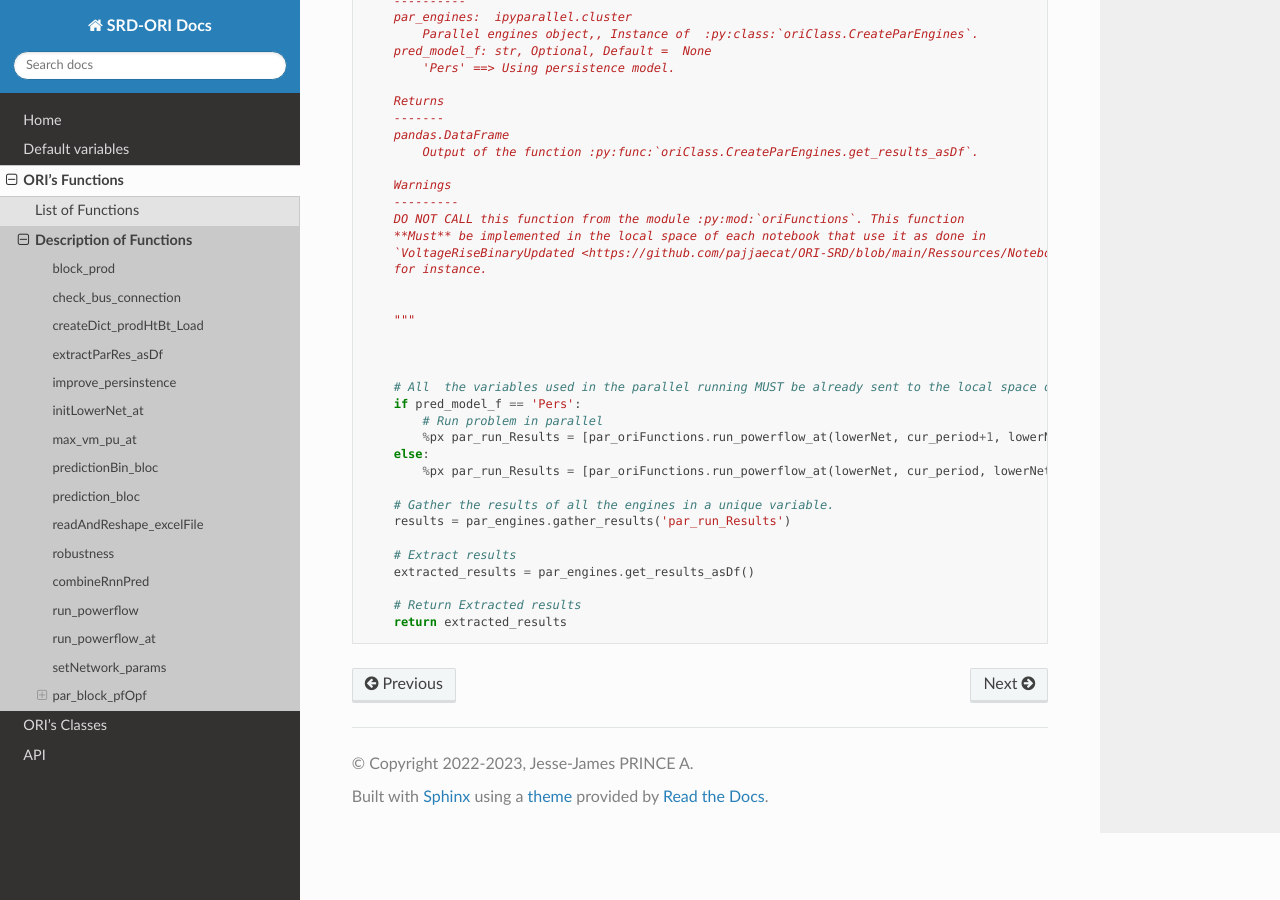
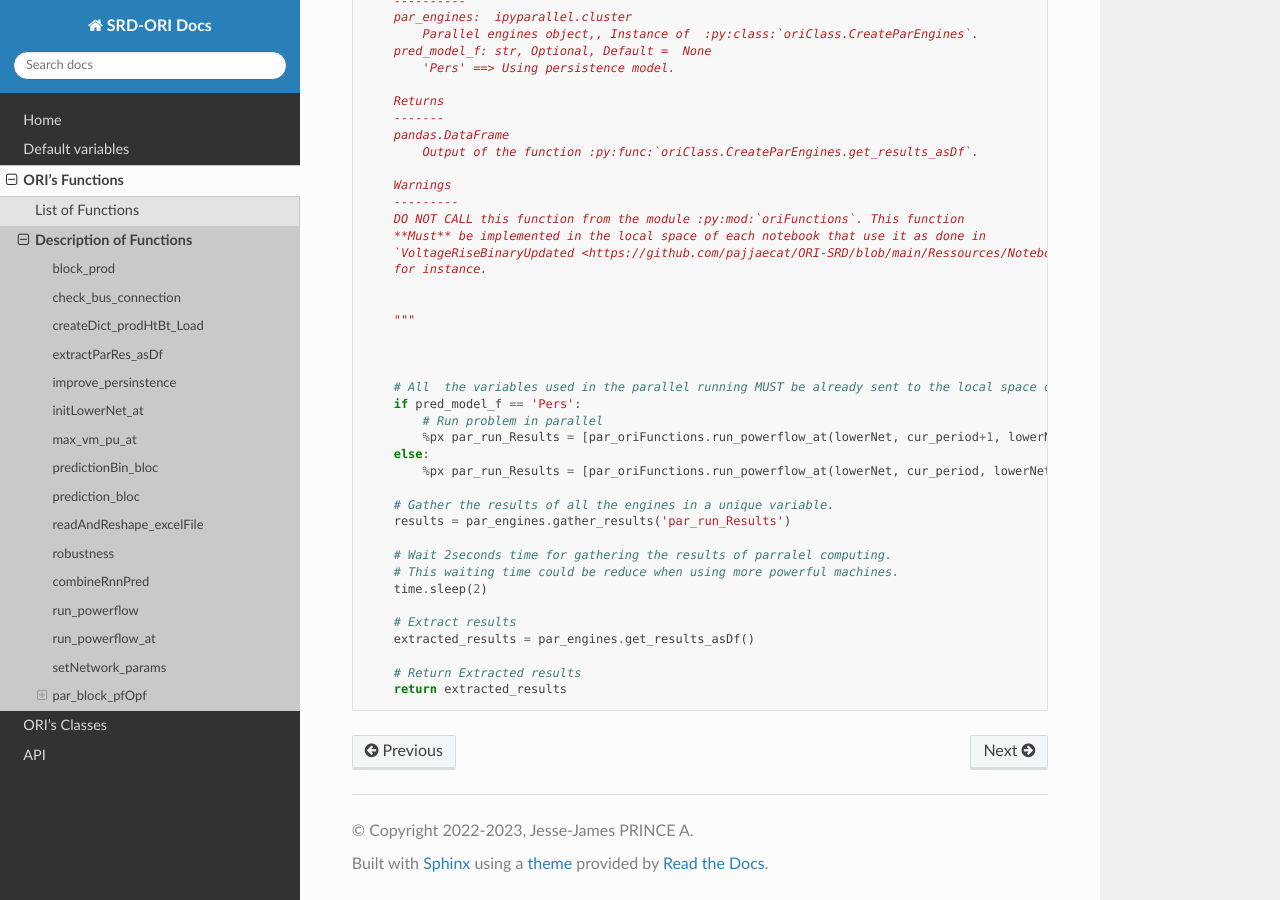
Before and after one commit to pajjaecat/ORI-SRD, a Sphinx documentation site: the page built from docs/orifunctions/descriptionOfFunctions.rst, in a window 1280 px wide and 900 px high, scrolled down 3905 px. Built offline with Sphinx 7.4.7 and the Read the Docs theme 2.0.0, drawn with Linux system fonts in a browser that asks for light colours; pages that are not in the unit, such as notebooks, are missing from menus.

Commit message:
Update descriptionOfFunctions.rst

```diff
--- a/docs/orifunctions/descriptionOfFunctions.rst
+++ b/docs/orifunctions/descriptionOfFunctions.rst
@@ -190,6 +190,10 @@ Returns
         # Gather the results of all the engines in a unique variable.
         results = par_engines.gather_results('par_run_Results')
 
+        # Wait 2seconds time for gathering the results of parralel computing.
+        # This waiting time could be reduce when using more powerful machines.
+        time.sleep(2)
+
         # Extract results
         extracted_results = par_engines.get_results_asDf()
 
```
